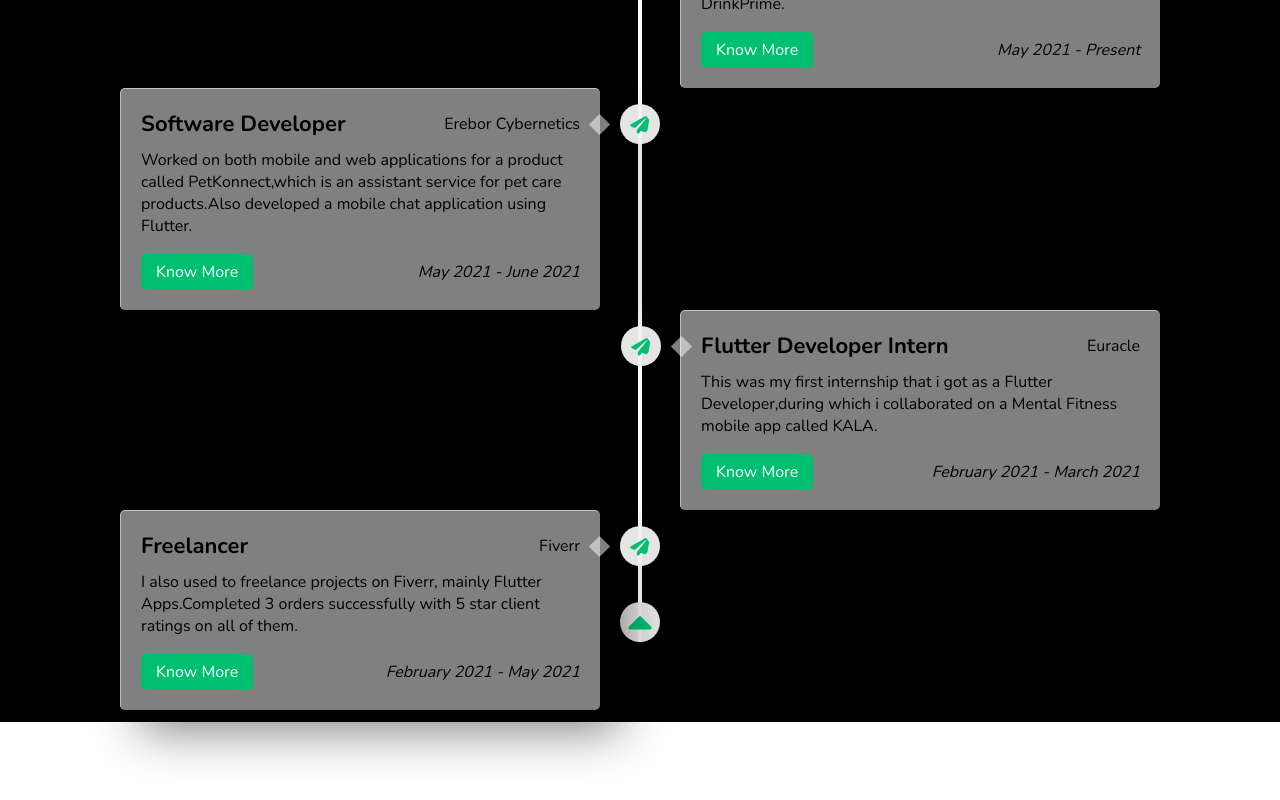
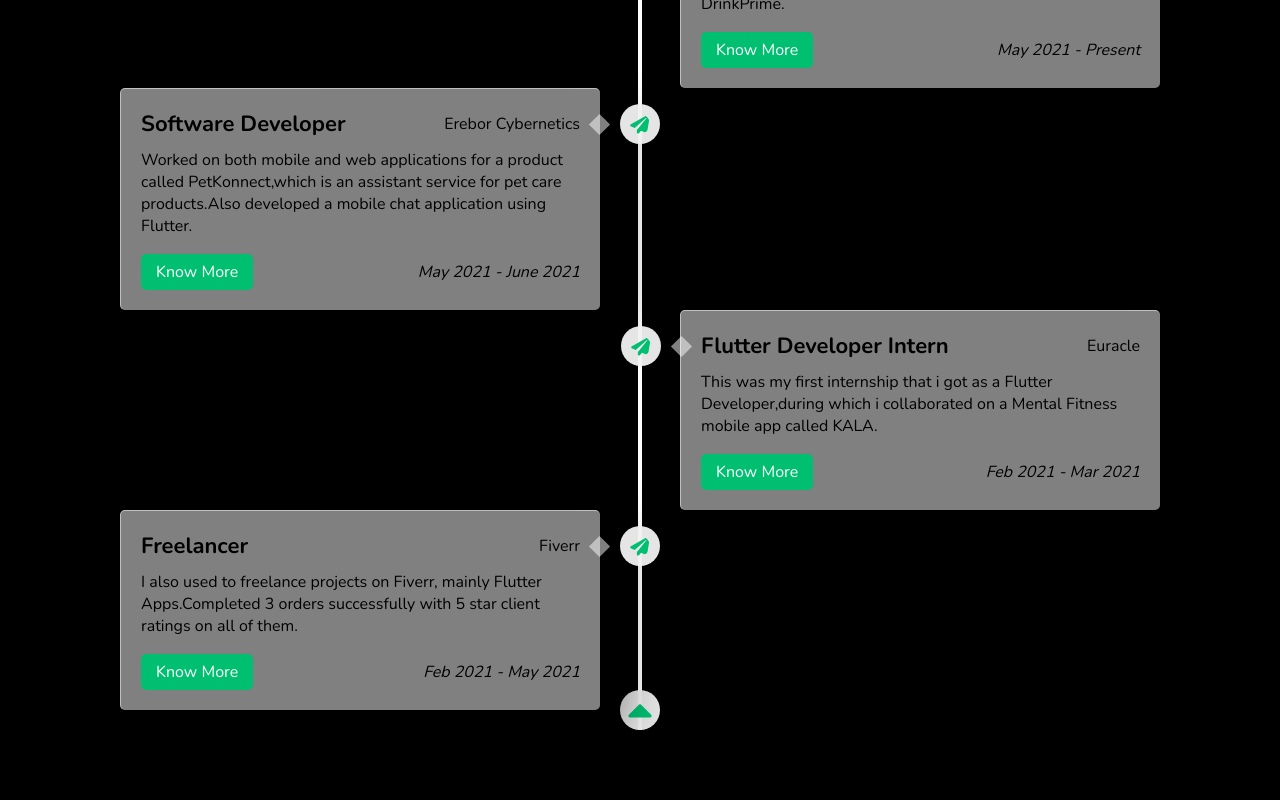
Before and after one commit to cyberlord-007/next-portfolio, a Next.js app: page / in a window 1280 px wide. Shown: the part 3481-4281 px from the top of the page. Before the commit the page ends 4203 px from the top, so only its background shows below. Built offline with nearby package versions, Linux system fonts and the light colour scheme.

Commit message:
mobile view fix

```diff
--- a/public/data/workExp.jsx
+++ b/public/data/workExp.jsx
@@ -5,7 +5,8 @@ export const Works = [
     company: 'ReapIt Inc.',
     companyURL: 'https://www.reapit.in/',
     duration: 'May 2021 - Present',
-        description: 'Working as a software developer,mainly on web apps using React as a primary tool. Completed the frontend for an ecommerce store named OG BRANDS,and working on inventory system backend and an interface to know Water Qualit Index of a location,for Water Purifier Company named DrinkPrime.'
+    description:
+      'Working as a software developer,mainly on web apps using React as a primary tool. Completed the frontend for an ecommerce store named OG BRANDS,and working on inventory system backend and an interface to know Water Qualit Index of a location,for Water Purifier Company named DrinkPrime.',
   },
   {
     id: 2,
@@ -13,22 +14,25 @@ export const Works = [
     company: 'Erebor Cybernetics',
     companyURL: 'https://www.ereborcybernetics.tech/',
     duration: 'May 2021 - June 2021',
-        description: 'Worked on both mobile and web applications for a product called PetKonnect,which is an assistant service for pet care products.Also developed a mobile chat application using Flutter.',
+    description:
+      'Worked on both mobile and web applications for a product called PetKonnect,which is an assistant service for pet care products.Also developed a mobile chat application using Flutter.',
   },
   {
     id: 3,
     role: 'Flutter Developer Intern',
     company: 'Euracle',
     companyURL: 'https://www.euracle.com/',
-        duration: 'February 2021 - March 2021',
-        description: 'This was my first internship that i got as a Flutter Developer,during which i collaborated on a Mental Fitness mobile app called KALA.'
+    duration: 'Feb 2021 - Mar 2021',
+    description:
+      'This was my first internship that i got as a Flutter Developer,during which i collaborated on a Mental Fitness mobile app called KALA.',
   },
   {
     id: 4,
     role: 'Freelancer',
     company: 'Fiverr',
     companyURL: 'https://www.fiverr.com/cyberlord007',
-        duration: 'February 2021 - May 2021',
-        description: 'I also used to freelance projects on Fiverr, mainly Flutter Apps.Completed 3 orders successfully with 5 star client ratings on all of them.'
-    }
-]
+    duration: 'Feb 2021 - May 2021',
+    description:
+      'I also used to freelance projects on Fiverr, mainly Flutter Apps.Completed 3 orders successfully with 5 star client ratings on all of them.',
+  },
+];
--- a/styles/Skills.module.css
+++ b/styles/Skills.module.css
@@ -93,6 +93,8 @@
   display: flex;
   flex-direction: row;
   justify-content: center;
+  align-items: center;
+  text-align: center;
   width: 100%;
   max-height: 40px;
   color: rgba(255,255,255,0.5);
@@ -122,3 +124,14 @@
 .p {
   margin: 0;
 }
+
+
+@media screen and (max-width: 480px) {
+  .skillsCard {
+    min-width: 320px;
+  }
+
+  .skillsWrapper {
+    padding: 24px;
+  }
+}
--- a/styles/Work.module.css
+++ b/styles/Work.module.css
@@ -20,7 +20,6 @@
   margin: 50px auto;
   padding: 0 20px;
   position: relative;
-  height: 100vh;
 }
 
 .workWrapper .centerLine {
```
Lines whose indentation alone changed are shown as unchanged.
